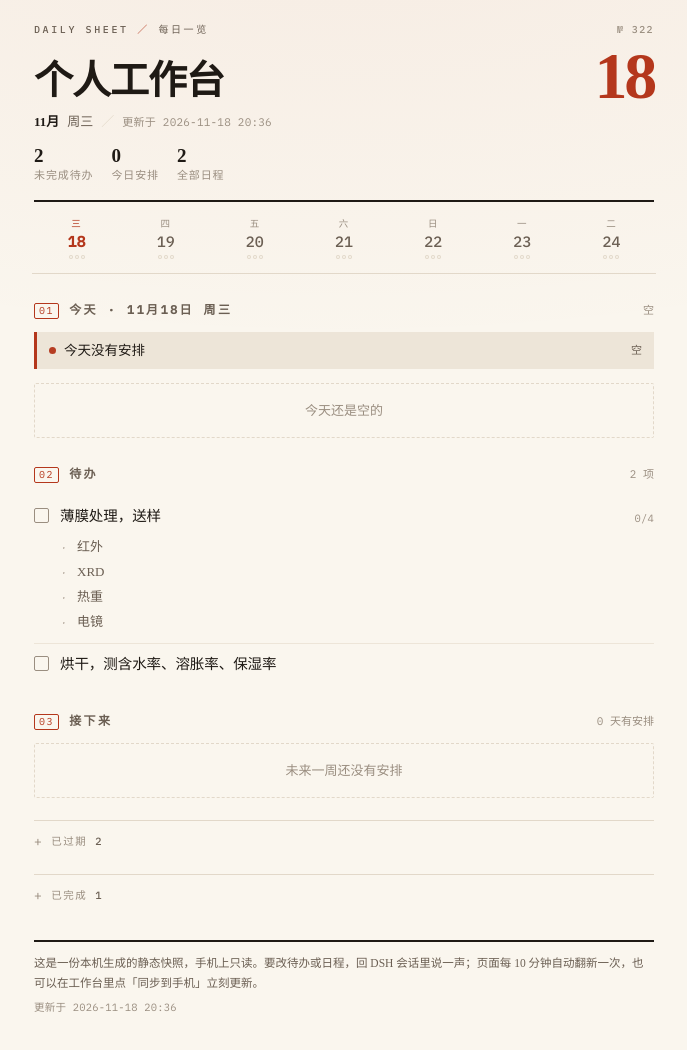
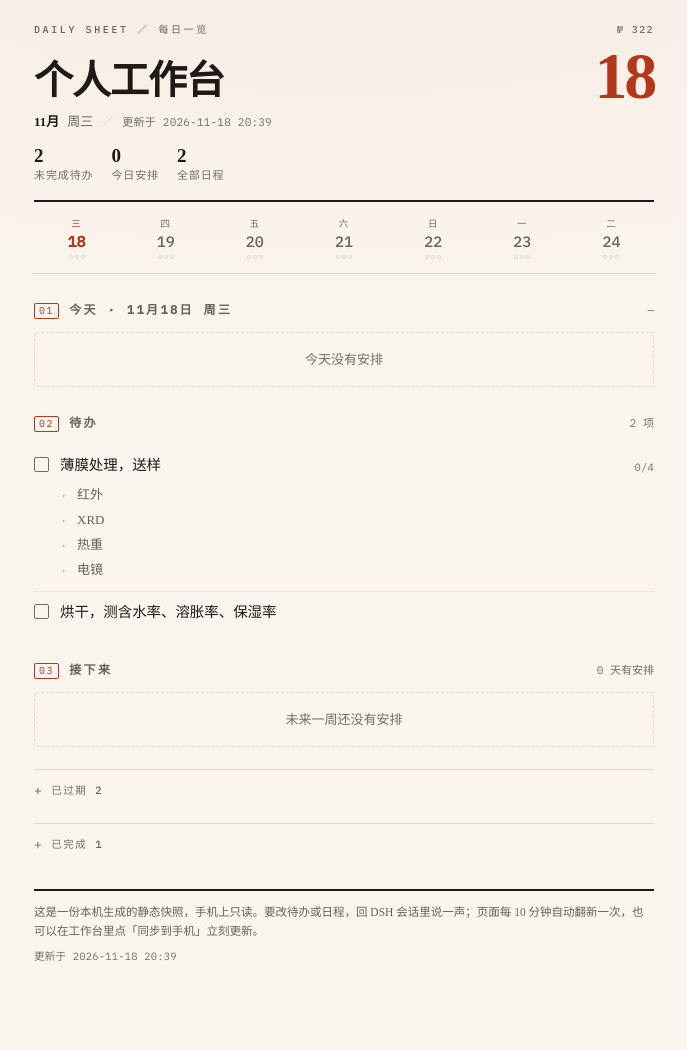
Before and after one commit to SimonYwh/personal-workbench, a plain HTML site: page index.html in a window 1280 px wide. Shown: the whole page, without its empty margins (296-983 px from the left). Drawn offline with Linux system fonts and the light colour scheme.

Commit message:
sync 2026-11-18 20:40

```diff
--- a/index.html
+++ b/index.html
@@ -13,7 +13,7 @@
 <link rel="stylesheet" href="https://fonts.googleapis.com/css2?family=Noto+Serif+SC:wght@400;600;700&family=IBM+Plex+Mono:wght@400;500&display=swap">
 <style>
 :root{
-  --paper:#FAF6EE; --ink:#1F1A15; --ink2:#6B5F53; --ink3:#9A8E80;
+  --paper:#FAF6EE; --ink:#1F1A15; --ink2:#6B5F53; --ink3:#786C5E;
   --rule:#E2D8C9; --rule2:#EDE5D8;
   --red:#B4371C; --amber:#C4713F; --blue:#547BB4; --ok:#5B8F3A;
   --serif:"Noto Serif SC","Songti SC","Source Han Serif SC",SimSun,serif;
@@ -22,7 +22,7 @@
 }
 @media (prefers-color-scheme:dark){
   :root{
-    --paper:#141210; --ink:#F2E9DC; --ink2:#A99B8B; --ink3:#7A6E62;
+    --paper:#141210; --ink:#F2E9DC; --ink2:#A99B8B; --ink3:#8C7E6F;
     --rule:#302A24; --rule2:#262119;
     --red:#E0998D; --amber:#D98B57; --blue:#7F9CC7; --ok:#9CBF74;
   }
@@ -114,6 +114,8 @@ h2{margin:0;font-size:12px;font-weight:600;letter-spacing:.2em;text-transform:up
 .tl-now{position:absolute;left:0;right:0;height:0;border-top:1.5px solid var(--red);z-index:3}
 .tl-now::before{content:"";position:absolute;left:-4px;top:-4.5px;width:7px;height:7px;border-radius:50%;background:var(--red)}
 .tl-now span{position:absolute;right:0;top:-9px;font-family:var(--mono);font-size:9px;color:var(--red);background:var(--paper);padding:0 3px;letter-spacing:.04em}
+.ev.live{border-left-width:3px;box-shadow:inset 0 0 0 1px color-mix(in srgb,var(--blue) 34%,transparent)}
+.ev.alt.live{box-shadow:inset 0 0 0 1px color-mix(in srgb,var(--amber) 34%,transparent)}
 .ev{
   position:absolute;padding:4px 7px 5px;border-left:2px solid var(--blue);
   background:color-mix(in srgb,var(--blue) 12%,transparent);
@@ -203,14 +205,14 @@ a{color:var(--red)}
 <header class="mast rise" style="--i:0">
 <p class="kick"><span>Daily&nbsp;Sheet <i>／</i> 每日一览</span><span class="no">№ 322</span></p>
 <h1><span>个人工作台</span><b class="dnum">18</b></h1>
-<p class="sub"><b>11月</b>周三<span class="sep">／</span><span class="stamp">更新于 2026-11-18 20:36</span></p>
+<p class="sub"><b>11月</b>周三<span class="sep">／</span><span class="stamp">更新于 2026-11-18 20:39</span></p>
 <p class="tally"><span><b>2</b>未完成待办</span><span><b>0</b>今日安排</span><span><b>2</b>全部日程</span></p>
 </header>
 <nav class="wk" aria-label="本周"><a class="today"><i>三</i><b>18</b><span class="dots"><s class="off"></s><s class="off"></s><s class="off"></s></span></a><a class=""><i>四</i><b>19</b><span class="dots"><s class="off"></s><s class="off"></s><s class="off"></s></span></a><a class=""><i>五</i><b>20</b><span class="dots"><s class="off"></s><s class="off"></s><s class="off"></s></span></a><a class=""><i>六</i><b>21</b><span class="dots"><s class="off"></s><s class="off"></s><s class="off"></s></span></a><a class=""><i>日</i><b>22</b><span class="dots"><s class="off"></s><s class="off"></s><s class="off"></s></span></a><a class=""><i>一</i><b>23</b><span class="dots"><s class="off"></s><s class="off"></s><s class="off"></s></span></a><a class=""><i>二</i><b>24</b><span class="dots"><s class="off"></s><s class="off"></s><s class="off"></s></span></a></nav>
 <section class="rise" style="--i:1">
-<div class="head"><span class="fol">01</span><h2>今天 · 11月18日 周三</h2><span class="note">空</span></div>
-<p class="nowbar"><span class="dot"></span>今天没有安排<em>空</em></p>
-<p class="void">今天还是空的</p>
+<div class="head"><span class="fol">01</span><h2>今天 · 11月18日 周三</h2><span class="note">—</span></div>
+
+<p class="void">今天没有安排</p>
 </section>
 <section class="rise" style="--i:2">
 <div class="head"><span class="fol">02</span><h2>待办</h2><span class="note">2 项</span></div>
@@ -222,7 +224,7 @@ a{color:var(--red)}
 </section>
 <details class="fold"><summary>已过期 <b>2</b></summary><ul><li class="row"><span class="t">11-14</span><span class="x">精油包封率</span></li><li class="row"><span class="t">11-13</span><span class="x">烘干，测含水率、溶胀率、保湿率</span></li></ul></details>
 <details class="fold"><summary>已完成 <b>1</b></summary><ul class="todos"><li class="done"><span class="mk"><i>✓</i></span><div class="body"><p class="tx">精油包封率</p></div></li></ul></details>
-<footer>这是一份本机生成的静态快照，手机上只读。要改待办或日程，回 DSH 会话里说一声；页面每 10 分钟自动翻新一次，也可以在工作台里点「同步到手机」立刻更新。<span class="stamp">更新于 2026-11-18 20:36</span></footer>
+<footer>这是一份本机生成的静态快照，手机上只读。要改待办或日程，回 DSH 会话里说一声；页面每 10 分钟自动翻新一次，也可以在工作台里点「同步到手机」立刻更新。<span class="stamp">更新于 2026-11-18 20:39</span></footer>
 </main>
 </body>
 </html>
```
Also changed, not shown: gen.mjs (+16 -7 lines).
